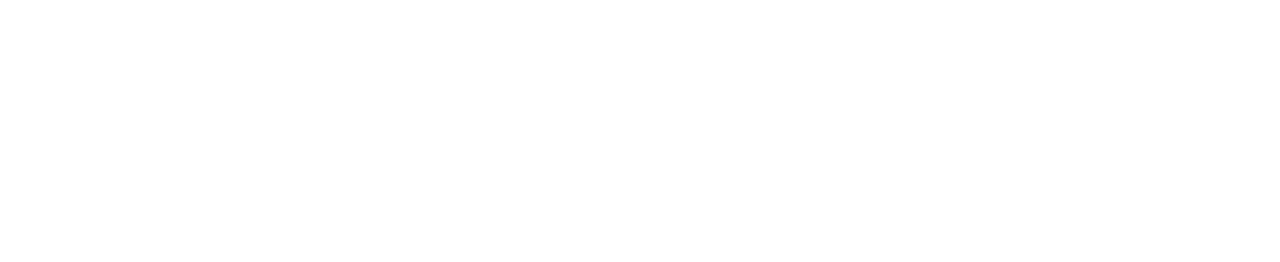
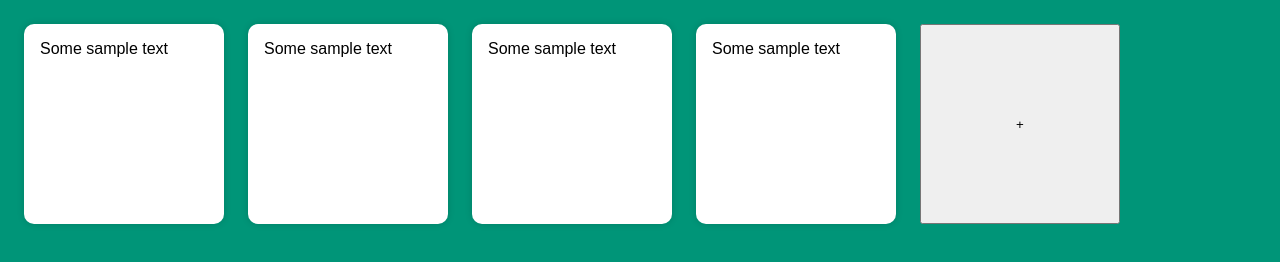
Before and after one commit to shubham-mishra-ca/ScribbleBoardJS, a plain HTML site: page index.html in a window 1280 px wide. Drawn offline with Linux system fonts and the light colour scheme.

Commit message:
Added basic HTML and CSS code for app canvas and sticky note elements.

```diff
--- a/index.html
+++ b/index.html
@@ -8,6 +8,12 @@
     <script src="src/main.js" defer></script>
 </head>
 <body>
-
+    <div id="app">
+        <textarea class="note">Some sample text</textarea>
+        <textarea class="note">Some sample text</textarea>
+        <textarea class="note">Some sample text</textarea>
+        <textarea class="note">Some sample text</textarea>
+        <button class="add-note" type="button">+</button>
+    </div>
 </body>
 </html>
--- a/src/main.css
+++ b/src/main.css
@@ -0,0 +1,24 @@
+body{
+    margin: 0;
+    background: #009578;
+
+}
+
+#app{
+    display:grid;
+    grid-template-columns: repeat(auto-fill, 200px);
+    padding: 24px;
+    gap: 24px;
+}
+
+.note{
+    height: 200px;
+    box-sizing: border-box;
+    padding: 16px;
+    border: none;
+    border-radius: 10px;
+    box-shadow: 0 0 7px rgba(0,0,0,0.15);
+    resize: none;
+    font-family: sans-serif;
+    font-size: 16px;
+}
```
